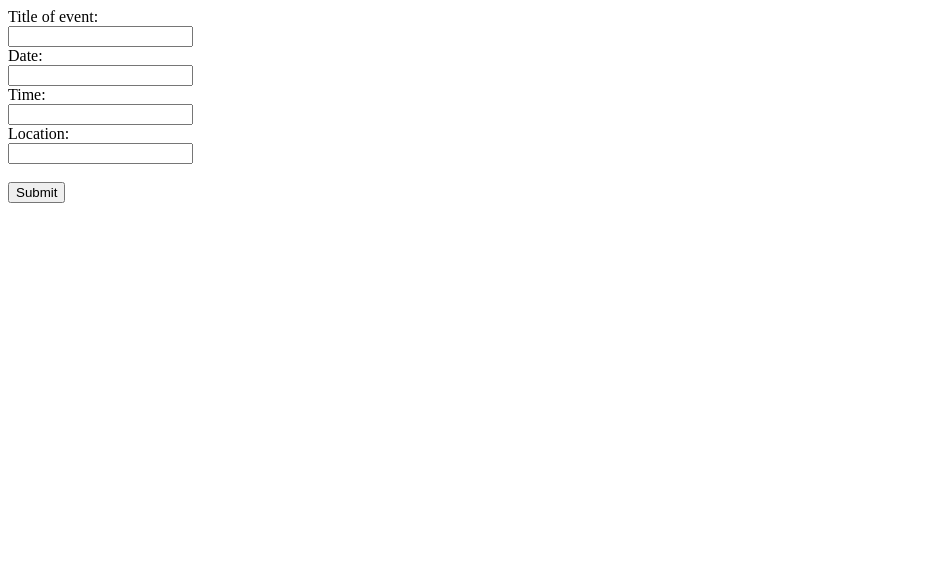
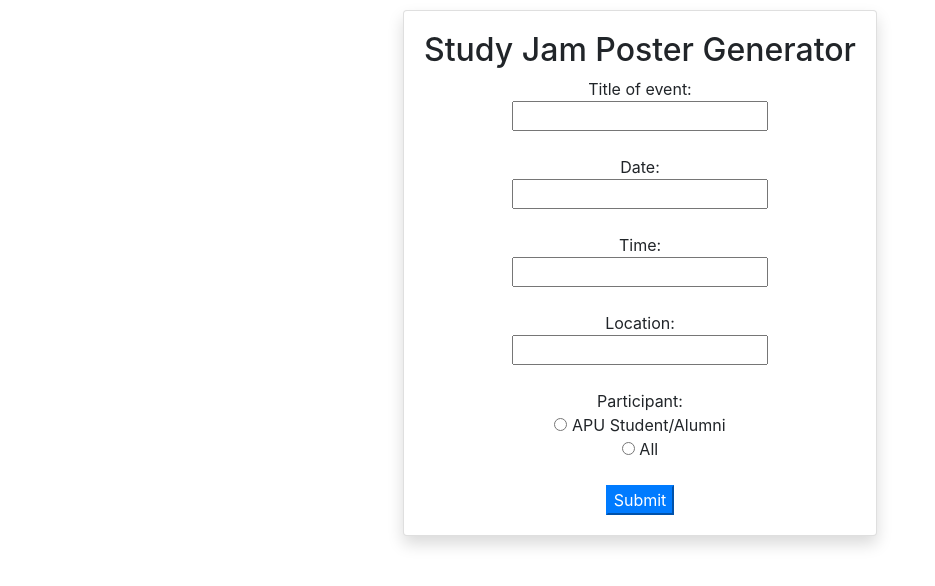
Before and after one commit to kklee998/studyjam-poster-generator, a Flask app: page / in a window 1280 px wide. Shown: the top 586 px of the page, without its empty margins (0-935 px from the left). Run offline with Flask 2, Linux system fonts and the light colour scheme; some libraries are stand-ins or nearby versions.

Commit message:
style form

```diff
--- a/templates/form.html
+++ b/templates/form.html
@@ -1,15 +1,49 @@
-<!doctype html>
-<form action="{{url_for('create_poster')}}" method="GET">
-  Title of event:<br>
-  <input type="text" name="title"><br>
-  Date:<br>
-  <input type="text" name="date"><br>
-  Time:<br>
-  <input type="text" name="time"><br>
-  Location:<br>
-  <input type="text" name="location">
+<!DOCTYPE html>
+<!-- link rel="stylesheet" href="{{ url_for('static', filename='form/style.css')}}" -->
+<html lang="en">
+  <head>
+    <meta charset="utf-8">
+    <meta http-equiv="X-UA-Compatible" content="IE=edge">
+    <meta name="viewport" content="width=device-width, initial-scale=1">
+    <!-- The above 3 meta tags *must* come first in the head; any other head content must come *after* these tags -->
+    <title>Study Jam Poster Generator</title>
 
-  <br><br>
-  <input target="_blank" type="submit" value="Submit">
+    <!-- Latest compiled and minified CSS -->
+    <link rel="stylesheet" href="https://maxcdn.bootstrapcdn.com/bootstrap/4.3.1/css/bootstrap.min.css">
 
-</form>
+    <!-- jQuery library -->
+    <script src="https://ajax.googleapis.com/ajax/libs/jquery/3.4.1/jquery.min.js"></script>
+
+    <!-- Popper JS -->
+    <script src="https://cdnjs.cloudflare.com/ajax/libs/popper.js/1.14.7/umd/popper.min.js"></script>
+
+    <!-- Latest compiled and minified JavaScript -->
+    <script src="https://maxcdn.bootstrapcdn.com/bootstrap/4.3.1/js/bootstrap.min.js"></script>
+
+  </head>
+  <body class="d-flex justify-content-center">
+    <div class="shadow card text-center" style="margin: 10px; padding: 20px;">
+      <h2>Study Jam Poster Generator</h1>
+      <form action="{{url_for('create_poster')}}" method="GET">
+        <span>Title of event: </span><br>
+        <input type="text" name="title"><br>
+        <br>
+        <span>Date: </span><br>
+        <input type="text" name="date"><br>
+        <br>
+        <span>Time: </span><br>
+        <input type="text" name="time"><br>
+        <br>
+        <span>Location: </span><br>
+        <input type="text" name="location"><br>
+        <br>
+        <span>Participant: </span><br>
+        <input type="radio" name="participant" value="apu"> APU Student/Alumni<br>
+        <input type="radio" name="participant" value="all"> All<br>
+        <br>
+        <button class="btn-primary" target="_blank" type="submit" value="Submit">Submit</button>
+      </form>
+    </div>
+  </body>
+
+</html>
```
Also changed, not shown: 1 other file.
